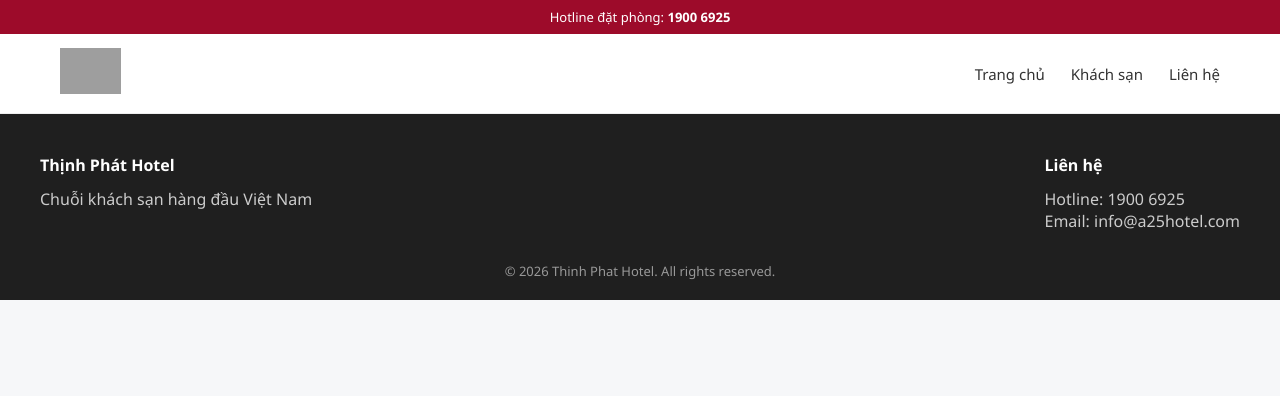
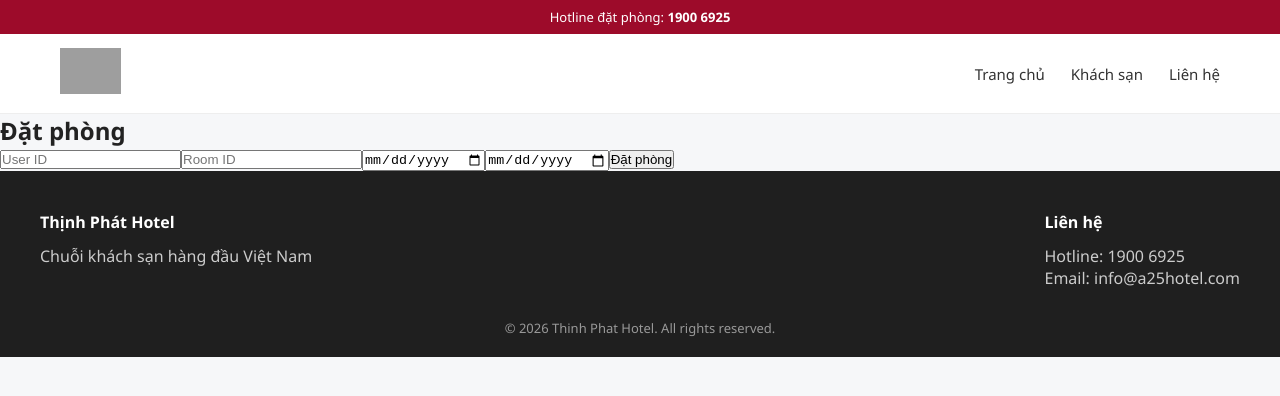
Before and after one commit to Tiendungfpt/DATN, a React (Vite) app in the folder TP_FE/: page /booking in a window 1280 px wide. Shown: the top 396 px of the page. Built offline with nearby package versions, Linux system fonts and the light colour scheme; grey boxes are pictures that could not be loaded.

Commit message:
call api-bookings

```diff
--- a/TP_FE/src/App.jsx
+++ b/TP_FE/src/App.jsx
@@ -9,6 +9,8 @@ import Contact from "./pages/Contact";
 import AdminLayout from "./admin/AdminLayout";
 import RoomList from "./admin/pages/RoomList";
 import RoomCreat from "./admin/pages/RoomCreat";
+import Booking from "./pages/Booking";
+import BookingList from "./pages/BookingList";
 
 function Layout() {
     const location = useLocation();
@@ -22,6 +24,8 @@ function Layout() {
                 <Route path="/khach-san" element={<HotelList />} />
                 <Route path="/khach-san/:id" element={<HotelDetail />} />
                 <Route path="/lien-he" element={<Contact />} />
+                <Route path="/booking" element={<Booking />} />
+                <Route path="/booking-list" element={<BookingList />} />
                 <Route path="/admin" element={<AdminLayout />}>
                     <Route path="rooms" element={<RoomList />} />
                     <Route path="rooms/create" element={<RoomCreat />} />
--- /dev/null
+++ b/TP_FE/src/pages/Booking.jsx
@@ -0,0 +1,69 @@
+import { useState } from "react";
+import { createBooking } from "../services/bookingApi";
+
+function Booking() {
+    const [form, setForm] = useState({
+        userId: "",
+        roomId: "",
+        checkIn: "",
+        checkOut: "",
+    });
+
+    const handleChange = (e) => {
+        setForm({
+            ...form,
+            [e.target.name]: e.target.value,
+        });
+    };
+
+    const handleSubmit = async (e) => {
+        e.preventDefault();
+
+        try {
+            const res = await createBooking(form);
+            alert("Đặt phòng thành công");
+            console.log(res.data);
+        } catch (err) {
+            alert("Đặt phòng thất bại");
+            console.log(err);
+        }
+    };
+
+    return (
+        <div>
+            <h2>Đặt phòng</h2>
+
+            <form onSubmit={handleSubmit}>
+                <input
+                    type="text"
+                    name="userId"
+                    placeholder="User ID"
+                    onChange={handleChange}
+                />
+
+                <input
+                    type="text"
+                    name="roomId"
+                    placeholder="Room ID"
+                    onChange={handleChange}
+                />
+
+                <input
+                    type="date"
+                    name="checkIn"
+                    onChange={handleChange}
+                />
+
+                <input
+                    type="date"
+                    name="checkOut"
+                    onChange={handleChange}
+                />
+
+                <button type="submit">Đặt phòng</button>
+            </form>
+        </div>
+    );
+}
+
+export default Booking;
--- /dev/null
+++ b/TP_FE/src/pages/BookingList.jsx
@@ -0,0 +1,48 @@
+import { useEffect, useState } from "react";
+import { getBookings, cancelBooking, deleteBooking } from "../services/bookingApi";
+
+function BookingList() {
+    const [bookings, setBookings] = useState([]);
+
+    const loadBookings = () => {
+        getBookings().then((res) => {
+            setBookings(res.data);
+        });
+    };
+
+    useEffect(() => {
+        loadBookings();
+    }, []);
+
+    const handleCancel = async (id) => {
+        await cancelBooking(id);
+        loadBookings();
+    };
+
+    const handleDelete = async (id) => {
+        await deleteBooking(id);
+        loadBookings();
+    };
+
+    return (
+        <div>
+            <h2>Danh sách booking</h2>
+
+            {bookings.map((b) => (
+                <div key={b._id} style={{ border: "1px solid #ccc", margin: "10px", padding: "10px" }}>
+                    <p>User: {b.userId?.name}</p>
+                    <p>Room: {b.roomId?.name}</p>
+                    <p>CheckIn: {new Date(b.checkIn).toLocaleDateString()}</p>
+                    <p>CheckOut: {new Date(b.checkOut).toLocaleDateString()}</p>
+                    <p>Total: {b.totalPrice}</p>
+                    <p>Status: {b.status}</p>
+
+                    <button onClick={() => handleCancel(b._id)}>Hủy</button>
+                    <button onClick={() => handleDelete(b._id)}>Xóa</button>
+                </div>
+            ))}
+        </div>
+    );
+}
+
+export default BookingList;
--- /dev/null
+++ b/TP_FE/src/services/bookingApi.js
@@ -0,0 +1,19 @@
+import axios from "axios";
+
+const API = "http://localhost:3000/api/bookings";
+
+export const createBooking = (data) => {
+    return axios.post(API, data);
+};
+
+export const getBookings = () => {
+    return axios.get(API);
+};
+
+export const cancelBooking = (id) => {
+    return axios.put(`${API}/cancel/${id}`);
+};
+
+export const deleteBooking = (id) => {
+    return axios.delete(`${API}/${id}`);
+};
```
